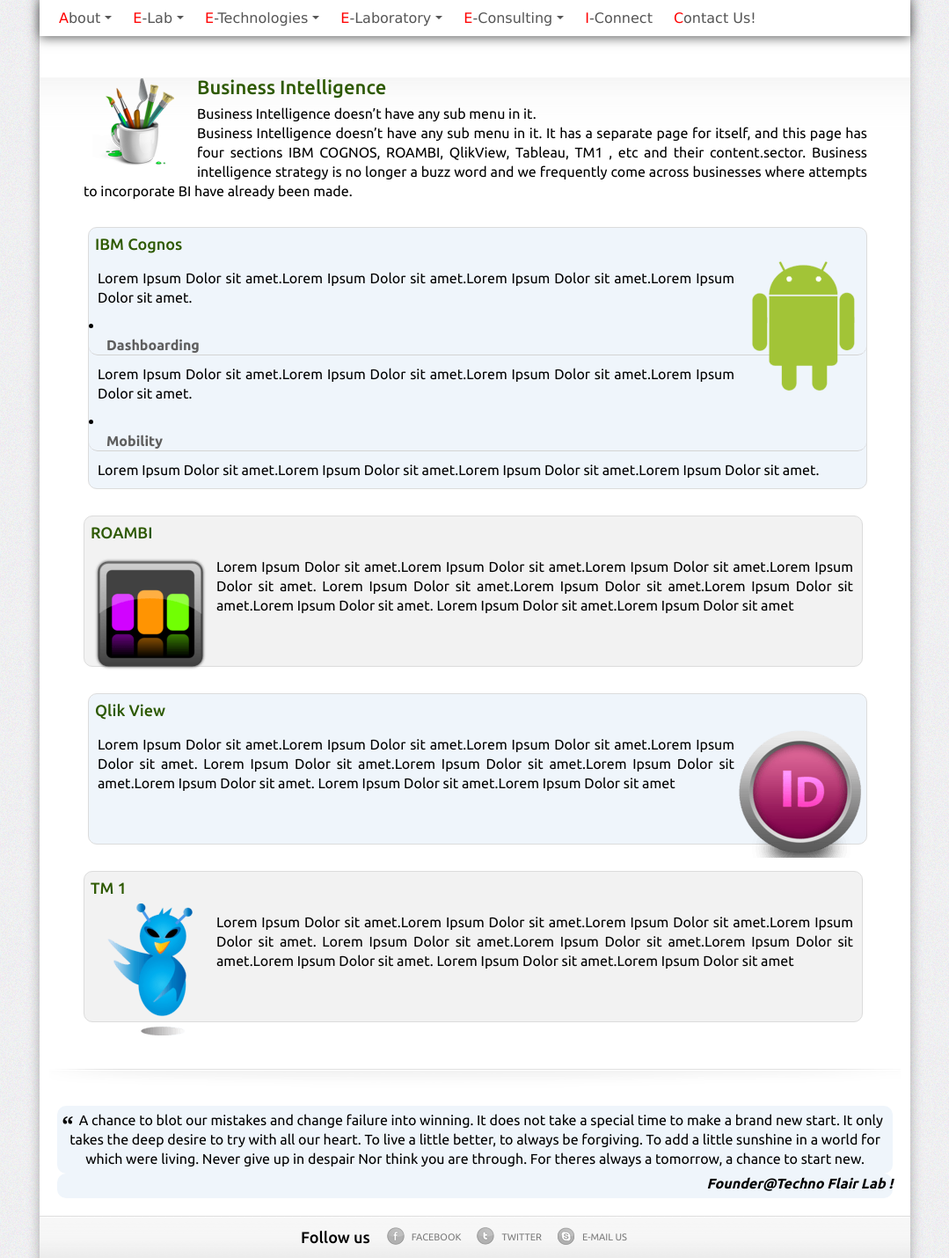
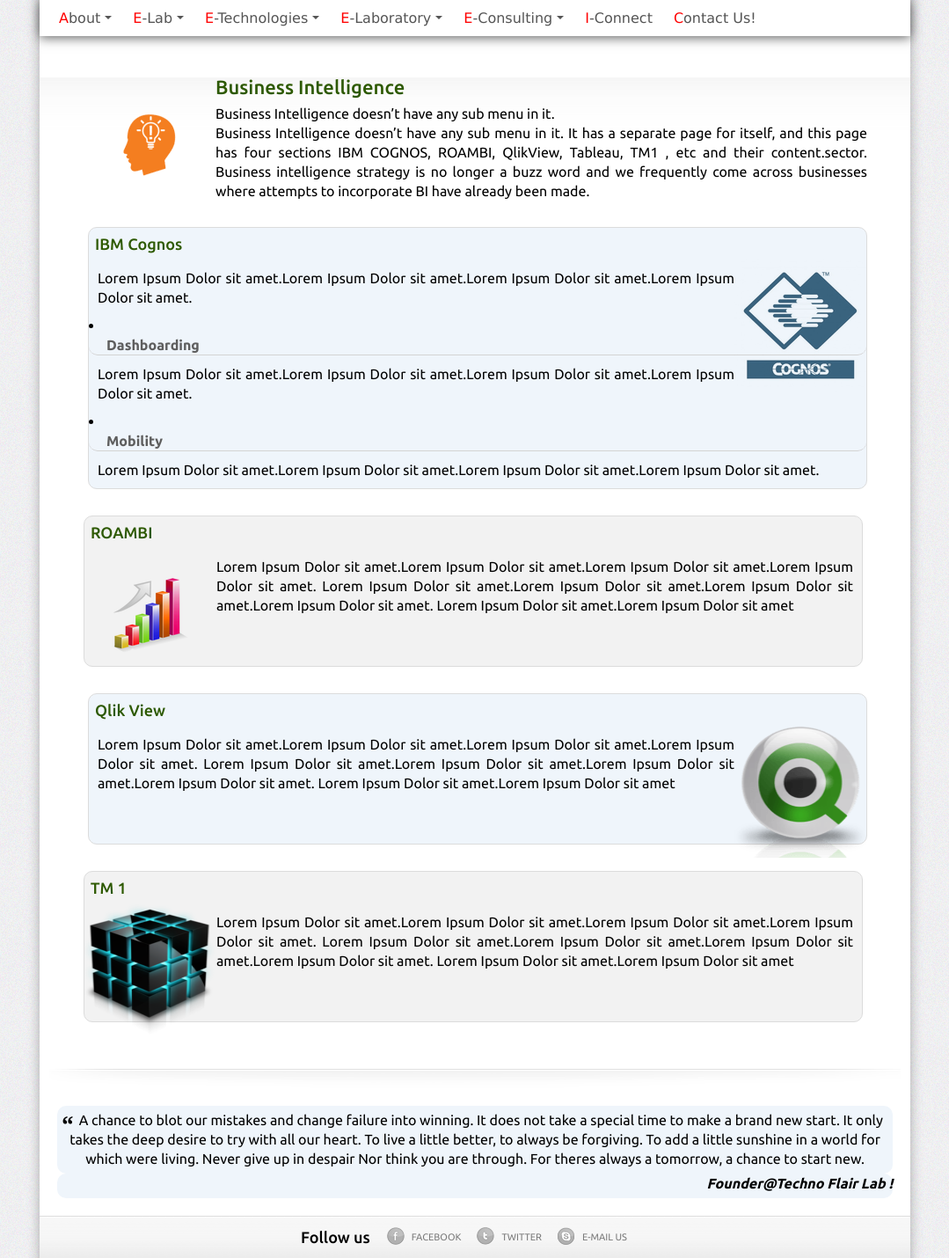
Before and after one commit to ccsCoder/technoflarePHP, a PHP site: page /pages/business_intelligence.php in a window 1280 px wide. Shown: the part 75-1505 px from the top of the page at 88% size, without its empty margins (100-1179 px from the left). Run offline with PHP 8.4, Linux system fonts and the light colour scheme.

Commit message:
-- Images on BI Page

```diff
--- a/pages/business_intelligence.php
+++ b/pages/business_intelligence.php
@@ -52,7 +52,7 @@
                     <div class="main">
                         <section class="cols">
                             <div class="col_inner">
-                                <div class="title_img"><img src="../css/images/col-img1.png" alt="" /></div>
+                                <div class="title_img"><img src="../images/bi.png" alt="" /></div>
                                 <div class="col-cnt-inner">
                                     <h2>Business Intelligence</h2>
                                     <p>Business Intelligence doesn’t have any sub menu in it.
@@ -64,7 +64,7 @@
                                     <div class="illustrated_text_right">
 
                                         <h3>IBM Cognos</h3>
-                                        <img src="../images/android.png" alt="android_image"/>
+                                        <img src="../images/cognos.png" alt="cognos"/>
                                         <p>
                                             Lorem Ipsum Dolor sit amet.Lorem Ipsum Dolor sit amet.Lorem Ipsum Dolor sit amet.Lorem Ipsum Dolor sit amet.
                                         </p>
@@ -85,7 +85,7 @@
 
                                     <div class="illustrated_text_left">
                                         <h3>ROAMBI</h3>
-                                        <img src="../images/icon3.png" alt="Customer_sols" />
+                                        <img src="../images/roambi.png" alt="ROAMBI" />
                                         <p>Lorem Ipsum Dolor sit amet.Lorem Ipsum Dolor sit amet.Lorem Ipsum Dolor sit amet.Lorem Ipsum Dolor sit amet.
                                             Lorem Ipsum Dolor sit amet.Lorem Ipsum Dolor sit amet.Lorem Ipsum Dolor sit amet.Lorem Ipsum Dolor sit amet.
                                             Lorem Ipsum Dolor sit amet.Lorem Ipsum Dolor sit amet</p>
@@ -94,7 +94,7 @@
 
                                     <div class="illustrated_text_right">
                                         <h3>Qlik View</h3>
-                                        <img src="../images/icon2.png" alt="expert services" />
+                                        <img src="../images/qlik.png" alt="Qlik" />
                                         <p>Lorem Ipsum Dolor sit amet.Lorem Ipsum Dolor sit amet.Lorem Ipsum Dolor sit amet.Lorem Ipsum Dolor sit amet.
                                             Lorem Ipsum Dolor sit amet.Lorem Ipsum Dolor sit amet.Lorem Ipsum Dolor sit amet.Lorem Ipsum Dolor sit amet.
                                             Lorem Ipsum Dolor sit amet.Lorem Ipsum Dolor sit amet</p>
@@ -103,7 +103,7 @@
 
                                     <div class="illustrated_text_left">
                                         <h3>TM 1</h3>
-                                        <img src="../images/icon1.png" alt="e-learning"/>
+                                        <img src="../images/tm1.png" alt="TM1 Cognos"/>
                                         <p>Lorem Ipsum Dolor sit amet.Lorem Ipsum Dolor sit amet.Lorem Ipsum Dolor sit amet.Lorem Ipsum Dolor sit amet.
                                             Lorem Ipsum Dolor sit amet.Lorem Ipsum Dolor sit amet.Lorem Ipsum Dolor sit amet.Lorem Ipsum Dolor sit amet.
                                             Lorem Ipsum Dolor sit amet.Lorem Ipsum Dolor sit amet</p>
```
Also changed, not shown: images/bi.png (added), images/cognos.png (added), images/qlik.png (added), images/roambi.png (added), images/tm1.png (added).
